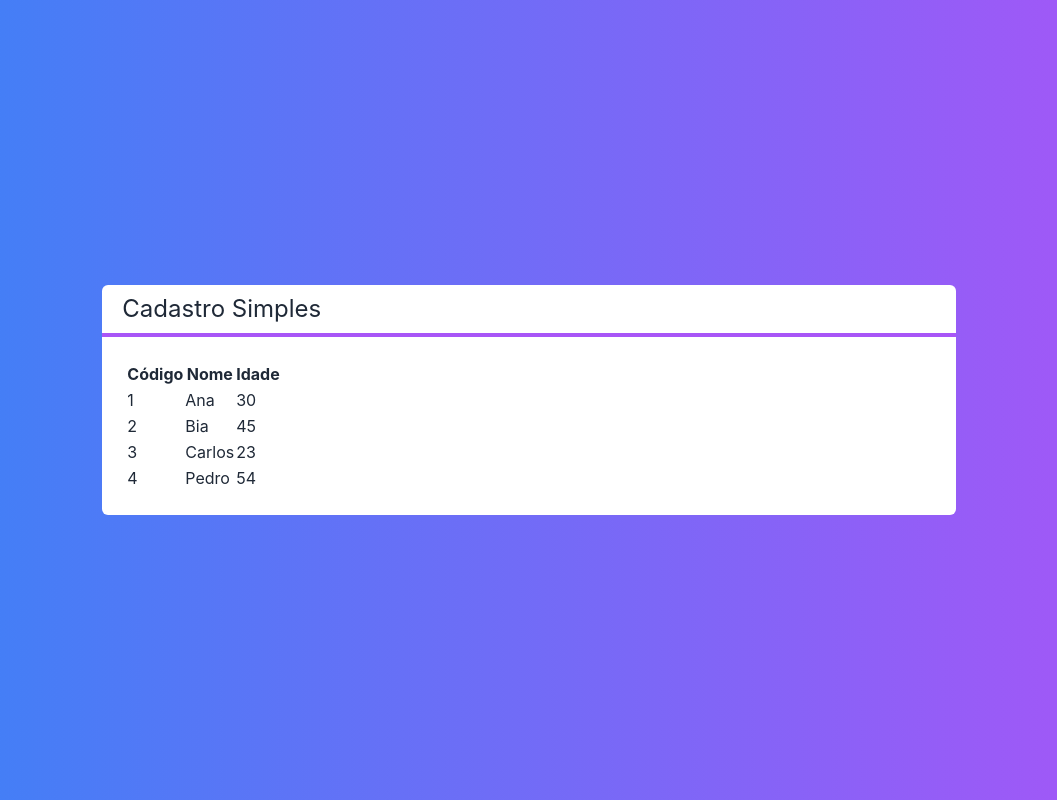
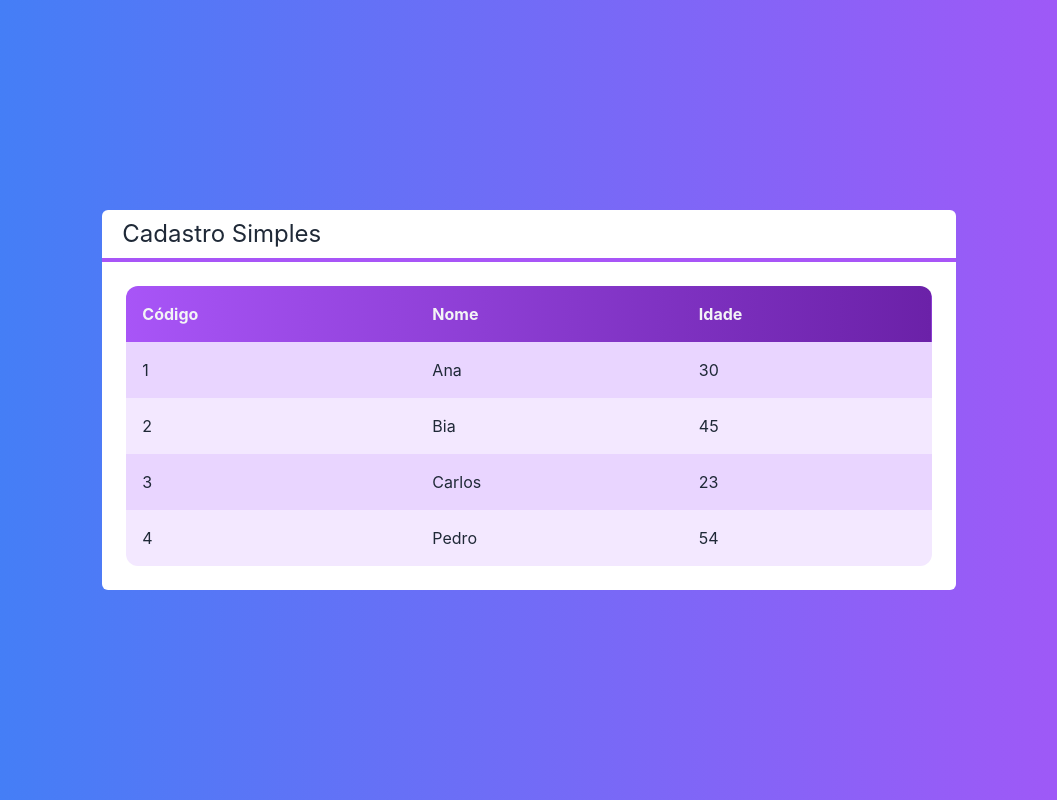
Before and after one commit to anacperdigao/Projeto-Cadastro-NextJS, a Next.js app: page / in a window 1280 px wide. Shown: the whole page, without its empty margins (111-1168 px from the left). Built offline with nearby package versions, Linux system fonts and the light colour scheme.

Commit message:
style: table style

```diff
--- a/src/components/Tabela.tsx
+++ b/src/components/Tabela.tsx
@@ -9,9 +9,9 @@
     function renderizarCabecalho() {
         return(
             <tr>
-                <th>Código</th>
-                <th>Nome</th>
-                <th>Idade</th>
+                <th className="text-left p-4">Código</th>
+                <th className="text-left p-4">Nome</th>
+                <th className="text-left p-4">Idade</th>
             </tr>
         )
     }
@@ -22,10 +22,10 @@
         return(
             props.clientes?.map((cliente, index) => {
                 return(
-                    <tr key={cliente.Id}>
-                        <td>{cliente.Id}</td>
-                        <td>{cliente.Nome}</td>
-                        <td>{cliente.Idade}</td>
+                    <tr key={cliente.Id} className={`${index % 2 === 0 ? 'bg-purple-200' : 'bg-purple-100'}`}>
+                        <td className="text-left p-4">{cliente.Id}</td>
+                        <td className="text-left p-4">{cliente.Nome}</td>
+                        <td className="text-left p-4">{cliente.Idade}</td>
                     </tr>
                 )
             })
@@ -34,8 +34,11 @@
 
 
     return (
-        <table>
-            <thead>
+        <table className="w-full rounded-xl overflow-hidden">
+            <thead className={`
+                text-gray-100
+                bg-gradient-to-r from-purple-500 to-purple-800`
+            }>
                 {renderizarCabecalho()}
             </thead>
             <tbody>
```
